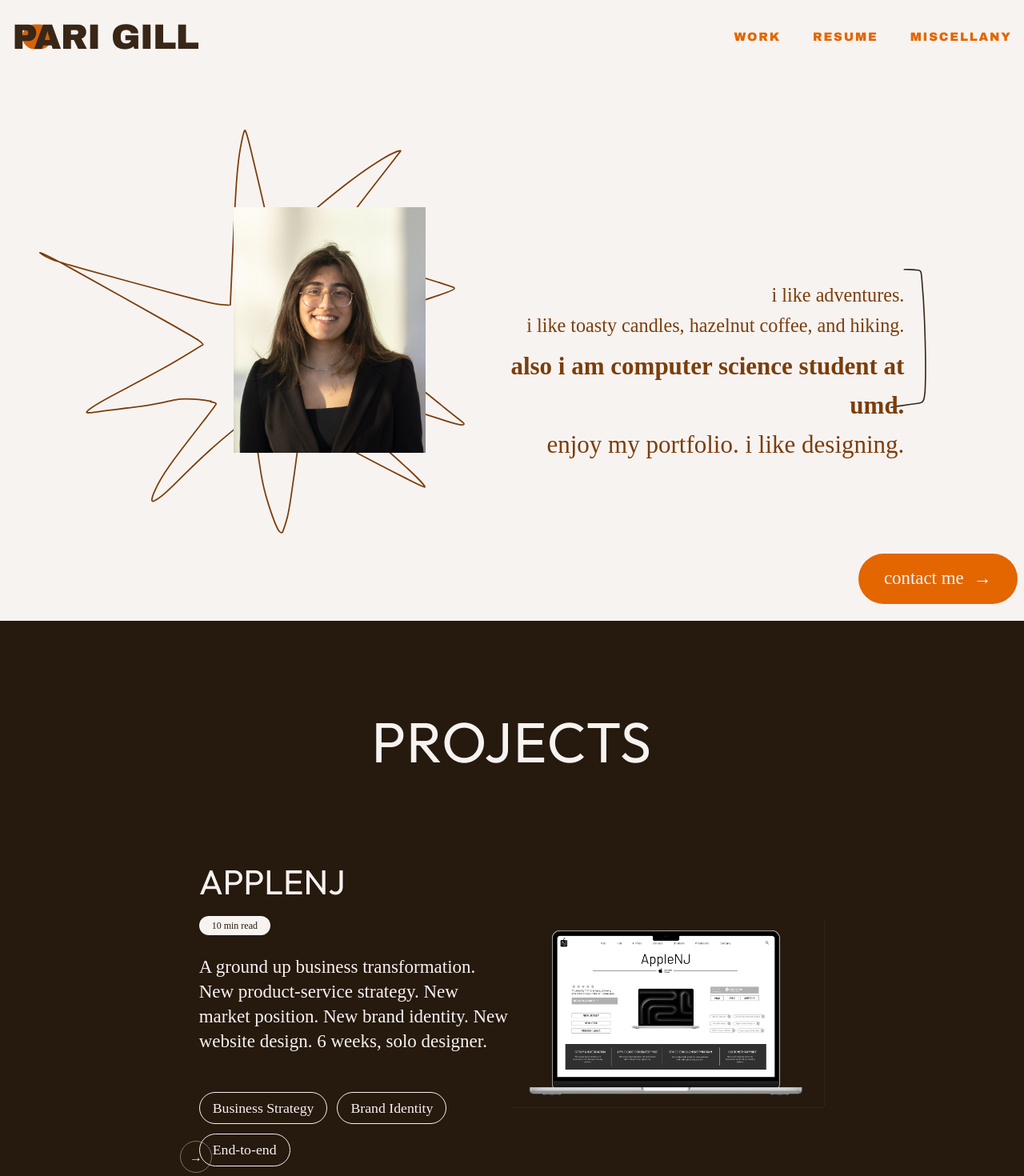
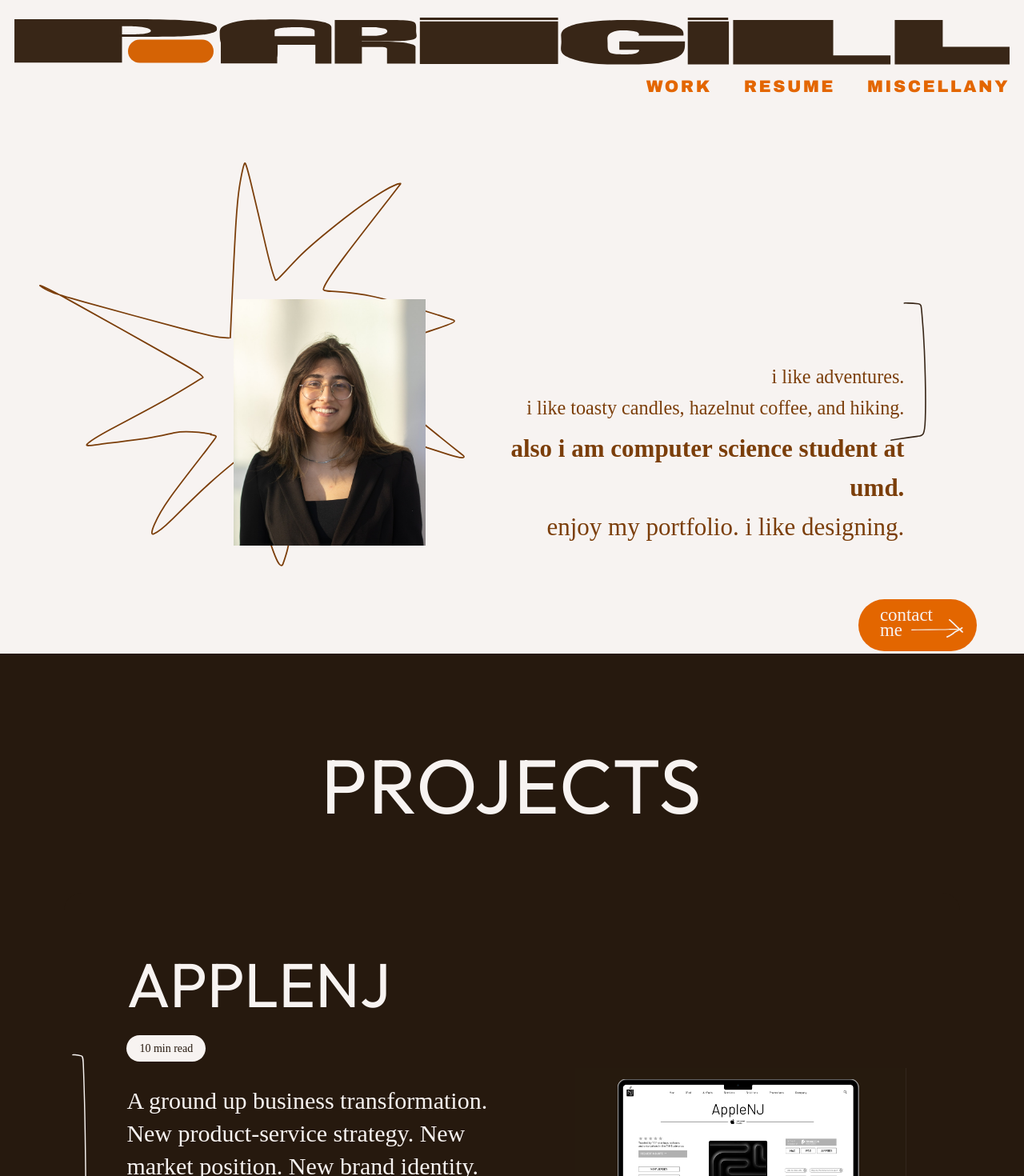
Before and after one commit to rrr-ritz/portfolio-parigi, a Next.js app: page / in a window 1280 px wide. Shown: the top 1470 px of the page at 80% size. Built offline with nearby package versions, Linux system fonts and the light colour scheme.

Commit message:
feat: nav logo, card brackets, smushed CTA, resume PDF

```diff
--- a/src/components/landing/Hero.tsx
+++ b/src/components/landing/Hero.tsx
@@ -36,7 +36,7 @@ export function Hero() {
       aria-label="Pari Gill — intro"
       className="relative isolate bg-cream"
     >
-      <div className="relative mx-auto w-full max-w-[1514px] px-5 pt-28 pb-16 md:pt-32 md:pb-24 xl:aspect-[1514/918] xl:px-0 xl:pb-0 xl:pt-0">
+      <div className="relative mx-auto w-full max-w-[1514px] px-5 pt-8 pb-16 md:pt-6 md:pb-24 xl:aspect-[1514/786] xl:px-0 xl:pb-0 xl:pt-0">
         {/* Decorative SVG vectors — desktop only */}
         <div
           aria-hidden="true"
@@ -48,7 +48,7 @@ export function Hero() {
             width={281}
             height={238}
             className="absolute h-auto"
-            style={{ top: "40.63%", left: "3.83%", width: "18.56%" }}
+            style={{ top: "30.66%", left: "3.83%", width: "18.56%" }}
           />
           <Image
             src="/images/landing/hero-vector-5.svg"
@@ -56,7 +56,7 @@ export function Hero() {
             width={347}
             height={439}
             className="absolute h-auto"
-            style={{ top: "20.81%", left: "22.46%", width: "22.92%" }}
+            style={{ top: "7.51%", left: "22.46%", width: "22.92%" }}
           />
           <Image
             src="/images/landing/hero-vector-6.svg"
@@ -64,7 +64,7 @@ export function Hero() {
             width={406}
             height={247}
             className="absolute h-auto"
-            style={{ top: "58.93%", left: "14.73%", width: "26.82%" }}
+            style={{ top: "52.04%", left: "14.73%", width: "26.82%" }}
           />
           <Image
             src="/images/landing/hero-vector-8.svg"
@@ -72,7 +72,7 @@ export function Hero() {
             width={54}
             height={213}
             className="absolute h-auto"
-            style={{ top: "43.35%", left: "86.95%", width: "3.53%" }}
+            style={{ top: "33.84%", left: "86.95%", width: "3.53%" }}
           />
         </div>
 
@@ -110,18 +110,89 @@ export function Hero() {
           </p>
         </div>
 
-        {/* "contact me" CTA */}
+        {/* "contact me" CTA — intentionally smushed pill per Figma design */}
         <Link
           href="/contact"
           data-hero-reveal
-          className="group relative z-10 mx-auto mt-10 flex w-max items-center gap-3 rounded-full bg-orange-bright px-7 py-3 font-serif text-cream transition-transform duration-300 hover:-translate-y-0.5 md:mt-12 md:text-[22.9px] md:px-8 md:py-3.5 xl:absolute xl:mx-0 xl:mt-0 xl:left-[83.82%] xl:top-[86.10%]"
+          aria-label="Contact Pari"
+          className="group relative z-10 mx-auto mt-10 block rounded-full bg-orange-bright transition-transform duration-300 hover:-translate-y-0.5 md:mt-12 xl:absolute xl:mx-0 xl:mt-0 xl:left-[83.82%] xl:top-[86.10%]"
+          style={{
+            // Figma: 148×65.4 at 1514-wide frame → 9.77% × ~7.12%
+            // Tight pill; text will wrap to two lines.
+            width: "148px",
+            height: "65.4px",
+          }}
         >
-          <span>contact me</span>
+          <span
+            className="absolute font-serif text-cream"
+            style={{
+              left: "18.25%", // 27/148
+              top: "16.8%", // 11/65.4
+              width: "44.95%", // 66.54/148
+              fontSize: "22.9px",
+              lineHeight: "0.82",
+            }}
+          >
+            contact me
+          </span>
+
+          {/* Hand-drawn arrow, 3 SVG fragments (shaft + two tip lines) */}
           <span
             aria-hidden="true"
-            className="inline-block transition-transform duration-300 group-hover:translate-x-1"
+            className="pointer-events-none absolute transition-transform duration-300 group-hover:translate-x-0.5"
+            style={{
+              // Shaft (cta-arrow-1): 62×3 at (1335.54-1269, 827.32-790.6) = (66.54, 36.72)
+              left: `${(66.54 / 148) * 100}%`,
+              top: `${(36.72 / 65.4) * 100}%`,
+              width: `${(62 / 148) * 100}%`,
+              height: `${(3 / 65.4) * 100}%`,
+            }}
           >
-            →
+            <Image
+              src="/images/landing/cta-arrow-1.svg"
+              alt=""
+              width={64}
+              height={3}
+              className="h-full w-full"
+            />
+          </span>
+          <span
+            aria-hidden="true"
+            className="pointer-events-none absolute"
+            style={{
+              // Arrow tip upper (cta-arrow-3, 18×17): at (1382.58-1269, 815.84-790.6) = (113.58, 25.24)
+              left: `${(113.58 / 148) * 100}%`,
+              top: `${(25.24 / 65.4) * 100}%`,
+              width: `${(18 / 148) * 100}%`,
+              height: `${(17 / 65.4) * 100}%`,
+            }}
+          >
+            <Image
+              src="/images/landing/cta-arrow-3.svg"
+              alt=""
+              width={18}
+              height={17}
+              className="h-full w-full"
+            />
+          </span>
+          <span
+            aria-hidden="true"
+            className="pointer-events-none absolute"
+            style={{
+              // Arrow tip lower (cta-arrow-2, 21×13): at (1379.14-1269, 826.17-790.6) = (110.14, 35.57)
+              left: `${(110.14 / 148) * 100}%`,
+              top: `${(35.57 / 65.4) * 100}%`,
+              width: `${(21 / 148) * 100}%`,
+              height: `${(13 / 65.4) * 100}%`,
+            }}
+          >
+            <Image
+              src="/images/landing/cta-arrow-2.svg"
+              alt=""
+              width={21}
+              height={13}
+              className="h-full w-full"
+            />
           </span>
         </Link>
       </div>
--- a/src/components/landing/ProjectCard.tsx
+++ b/src/components/landing/ProjectCard.tsx
@@ -25,27 +25,41 @@ export function ProjectCard({ data }: Props) {
       aria-label={`${title} case study${locked ? " — locked" : ""}`}
       className="group relative block overflow-hidden rounded-[22px] bg-espresso-dark text-cream transition-[transform,box-shadow] duration-300 hover:-translate-y-1 hover:shadow-[0_24px_40px_-20px_rgba(0,0,0,0.4)]"
     >
-      <div className="relative grid grid-cols-1 gap-6 px-6 pb-8 pt-7 md:grid-cols-[minmax(0,1fr)_minmax(0,1fr)] md:gap-10 md:px-12 md:pt-8 lg:gap-0 lg:px-[7%] lg:pt-[30px] lg:pb-[40px]">
+      {/* Hand-drawn bracket on the left edge (Figma Vector 9, mirrored) */}
+      <span
+        aria-hidden="true"
+        className="pointer-events-none absolute inset-y-0 left-0 flex w-[3%] min-w-[18px] max-w-[28px] items-center justify-center"
+      >
+        <Image
+          src="/images/landing/card-arrow.svg"
+          alt=""
+          width={39}
+          height={395}
+          className="h-[90%] w-auto -scale-x-100"
+        />
+      </span>
+
+      <div className="relative grid grid-cols-1 items-center gap-8 pl-10 pr-6 pb-10 pt-9 md:grid-cols-[minmax(0,6fr)_minmax(0,5fr)] md:gap-14 md:pl-20 md:pr-12 md:pt-12 md:pb-12 lg:gap-16 lg:pl-[7%] lg:pr-[6%] lg:pt-[56px] lg:pb-[56px] xl:pt-[72px] xl:pb-[72px]">
         {/* Text column */}
         <div className="relative z-10 flex flex-col">
-          <h3 className="font-sans text-3xl uppercase leading-[1.2] md:text-[36px] lg:text-[43.27px]">
+          <h3 className="font-sans text-4xl uppercase leading-[1.1] md:text-[52px] lg:text-[64px] xl:text-[78px]">
             {title}
           </h3>
 
-          <span className="mt-4 inline-flex w-max items-center rounded-full bg-cream px-4 py-1 text-xs font-serif text-espresso-dark">
+          <span className="mt-5 inline-flex w-max items-center rounded-full bg-cream px-4 py-1.5 font-serif text-[13px] text-espresso-dark md:text-[14px]">
             {badge}
           </span>
 
-          <p className="mt-6 font-serif leading-[1.35] text-[15px] md:text-[20px] lg:text-[23px]">
+          <p className="mt-7 max-w-[46ch] font-serif leading-[1.38] text-[16px] md:text-[22px] lg:text-[26px] xl:text-[30px]">
             {description}
           </p>
 
           {tags.length > 0 && (
-            <ul className="mt-6 flex flex-wrap gap-3 md:mt-10 lg:mt-12">
+            <ul className="mt-8 flex flex-wrap gap-3 md:mt-12 lg:mt-14">
               {tags.map((tag) => (
                 <li
                   key={tag}
-                  className="inline-flex items-center rounded-full border border-cream px-4 py-[6px] font-serif text-[13px] md:text-[15px] lg:text-[17.75px]"
+                  className="inline-flex items-center rounded-full border border-cream px-5 py-2 font-serif text-[14px] md:text-[17px] lg:text-[20px] xl:text-[22px]"
                 >
                   {tag}
                 </li>
@@ -55,25 +69,17 @@ export function ProjectCard({ data }: Props) {
         </div>
 
         {/* Image column */}
-        <div className="relative flex min-h-[180px] items-center justify-center md:min-h-[240px] lg:min-h-[307px]">
-          <div className={`relative aspect-[489/307] w-full max-w-[489px] overflow-hidden ${imageClass ?? ""}`}>
+        <div className="relative flex min-h-[200px] items-center justify-center md:min-h-[280px] lg:min-h-[360px] xl:min-h-[420px]">
+          <div className={`relative aspect-[489/307] w-full overflow-hidden ${imageClass ?? ""}`}>
             <Image
               src={image}
               alt={imageAlt}
               fill
-              sizes="(max-width: 767px) 100vw, (max-width: 1023px) 50vw, 489px"
+              sizes="(max-width: 767px) 100vw, (max-width: 1279px) 45vw, 640px"
               className="object-contain"
             />
           </div>
         </div>
-
-        {/* Arrow marker, bottom-left — rotates on hover */}
-        <span
-          aria-hidden="true"
-          className="pointer-events-none absolute bottom-6 left-6 inline-flex h-10 w-10 items-center justify-center rounded-full border border-cream/40 text-cream transition-transform duration-300 group-hover:translate-x-1 md:bottom-8 md:left-10 lg:bottom-[32px] lg:left-[40px]"
-        >
-          →
-        </span>
       </div>
     </Link>
   );
--- a/src/components/landing/ProjectsSection.tsx
+++ b/src/components/landing/ProjectsSection.tsx
@@ -94,12 +94,12 @@ export function ProjectsSection() {
       aria-label="Selected projects"
       className="relative bg-espresso-dark py-16 md:py-24 lg:py-28"
     >
-      <div className="mx-auto w-full max-w-[1514px] px-5 md:px-10 lg:px-[185px]">
-        <h2 className="mb-12 text-center font-sans text-4xl uppercase tracking-[0.02em] text-cream md:mb-16 md:text-[56px] lg:mb-20 lg:text-[70.64px]">
+      <div className="mx-auto w-full max-w-[1680px] px-4 md:px-8 lg:px-14 xl:px-20">
+        <h2 className="mb-12 text-center font-sans text-4xl uppercase tracking-[0.02em] text-cream md:mb-16 md:text-[56px] lg:mb-20 lg:text-[80px] xl:text-[96px]">
           Projects
         </h2>
 
-        <ul className="flex flex-col gap-10 md:gap-14 lg:gap-[85px]">
+        <ul className="flex flex-col gap-10 md:gap-14 lg:gap-20 xl:gap-[96px]">
           {PROJECTS.map((p) => (
             <li key={p.slug} data-project-card>
               <ProjectCard data={p} />
--- a/src/components/layout/Footer.tsx
+++ b/src/components/layout/Footer.tsx
@@ -7,7 +7,7 @@ const CONTACTS = [
 
 const SECONDARY_LINKS = [
   { label: "Work", href: "/work" },
-  { label: "Resume", href: "/resume.pdf" },
+  { label: "Resume", href: "/Pari_Gill_Resume.pdf" },
   { label: "Miscellany", href: "/miscellany" },
   { label: "Contact", href: "/contact" },
 ];
--- a/src/components/layout/Navigation.tsx
+++ b/src/components/layout/Navigation.tsx
@@ -1,29 +1,33 @@
 "use client";
 
+import Image from "next/image";
 import Link from "next/link";
 import { usePathname } from "next/navigation";
 import { useEffect, useState } from "react";
 import { cn } from "@/lib/utils";
 
-type NavLink = { label: string; href: string };
+type NavLink = { label: string; href: string; external?: boolean };
 
 const LINKS: NavLink[] = [
   { label: "Work", href: "/work" },
-  { label: "Resume", href: "/resume.pdf" },
+  { label: "Resume", href: "/Pari_Gill_Resume.pdf", external: true },
   { label: "Miscellany", href: "/miscellany" },
 ];
 
+// Ellipse (Figma Ellipse 14) sits over the banner wordmark at Figma coords
+// x=186,y=54,w=127,h=34 — relative to the banner at (18,22,1476×69):
+//   left = (186-18)/1476 = 11.38%
+//   top  = (54-22)/69    = 46.38%  (top-of-box)
+//   w    = 127/1476      =  8.60%
+//   h    = 34/69         = 49.28%
+const ELLIPSE_LEFT = "11.38%";
+const ELLIPSE_TOP = "46.38%";
+const ELLIPSE_WIDTH = "8.60%";
+const ELLIPSE_HEIGHT = "49.28%";
+
 export function Navigation() {
   const pathname = usePathname();
-  const [scrolled, setScrolled] = useState(false);
   const [open, setOpen] = useState(false);
-
-  useEffect(() => {
-    const onScroll = () => setScrolled(window.scrollY > 40);
-    onScroll();
-    window.addEventListener("scroll", onScroll, { passive: true });
-    return () => window.removeEventListener("scroll", onScroll);
-  }, []);
 
   useEffect(() => {
     setOpen(false);
@@ -46,54 +50,23 @@ export function Navigation() {
     href === "/" ? pathname === "/" : pathname.startsWith(href);
 
   return (
-    <header
-      className={cn(
-        "fixed inset-x-0 top-0 z-40 transition-[background-color,backdrop-filter,box-shadow] duration-300",
-        scrolled
-          ? "bg-cream/80 backdrop-blur-md shadow-[0_1px_0_rgba(56,38,23,0.06)]"
-          : "bg-transparent",
-      )}
-    >
+    <header className="relative z-40 bg-cream" aria-label="Site header">
+      {/* ───────── Mobile (< md) ───────── */}
       <nav
         aria-label="Primary"
-        className="mx-auto flex max-w-[1514px] items-center justify-between px-5 py-4 md:px-[calc(18/1514*100%)] md:py-6"
+        className="mx-auto flex max-w-[1514px] items-center justify-between px-5 py-4 md:hidden"
       >
         <Link
           href="/"
           aria-label="Pari Gill — home"
-          className="group relative inline-flex items-center"
+          className="relative inline-block font-display text-[32px] uppercase leading-none tracking-[-0.02em] text-espresso"
         >
-          <span className="relative inline-block font-display text-[32px] uppercase leading-none tracking-[-0.02em] text-espresso md:text-[44px]">
-            <span
-              aria-hidden="true"
-              className="pointer-events-none absolute left-[0.28em] top-1/2 -z-0 h-[0.7em] w-[0.85em] -translate-y-1/2 rounded-full bg-orange-bright md:bg-orange"
-            />
-            <span className="relative z-10">Pari Gill</span>
-          </span>
+          <span
+            aria-hidden="true"
+            className="pointer-events-none absolute left-[0.28em] top-1/2 -z-0 h-[0.7em] w-[0.85em] -translate-y-1/2 rounded-full bg-orange-bright"
+          />
+          <span className="relative z-10">Pari Gill</span>
         </Link>
-
-        <ul className="hidden items-center gap-10 md:flex">
-          {LINKS.map((l) => (
-            <li key={l.href}>
-              <Link
-                href={l.href}
-                className="group relative inline-block py-1 font-display text-[15px] uppercase tracking-[0.12em] text-orange-bright"
-                aria-current={isActive(l.href) ? "page" : undefined}
-              >
-                <span>{l.label}</span>
-                <span
-                  aria-hidden="true"
-                  className={cn(
-                    "pointer-events-none absolute inset-x-0 -bottom-0.5 h-[2px] origin-left bg-orange-bright transition-transform duration-300",
-                    isActive(l.href)
-                      ? "scale-x-100"
-                      : "scale-x-0 group-hover:scale-x-100 group-focus-visible:scale-x-100",
-                  )}
-                />
-              </Link>
-            </li>
-          ))}
-        </ul>
 
         <button
           type="button"
@@ -101,7 +74,7 @@ export function Navigation() {
           aria-controls="mobile-nav"
           aria-label={open ? "Close menu" : "Open menu"}
           onClick={() => setOpen((v) => !v)}
-          className="relative inline-flex h-11 w-11 items-center justify-center md:hidden"
+          className="relative inline-flex h-11 w-11 items-center justify-center"
         >
           <span className="sr-only">Menu</span>
           <span
@@ -128,6 +101,69 @@ export function Navigation() {
         </button>
       </nav>
 
+      {/* ───────── Desktop (md+) ───────── */}
+      <div className="mx-auto hidden max-w-[1514px] px-[18px] md:block md:pt-[22px]">
+        {/* Row 1: full-width wordmark banner with orange ellipse accent */}
+        <Link
+          href="/"
+          aria-label="Pari Gill — home"
+          className="relative block w-full"
+        >
+          <span
+            aria-hidden="true"
+            className="pointer-events-none absolute top-1/2 -translate-y-1/2 rounded-full bg-orange"
+            style={{
+              left: ELLIPSE_LEFT,
+              width: ELLIPSE_WIDTH,
+              height: ELLIPSE_HEIGHT,
+              // Use the "top" value instead of 50% if we want to match Figma
+              // more strictly — the Figma ellipse center ≈ 49px from top of
+              // a 69px banner, which is 71% from top (not 50%). Re-anchor:
+              top: `calc(${ELLIPSE_TOP} + ${ELLIPSE_HEIGHT} / 2)`,
+            }}
+          />
+          <Image
+            src="/images/landing/logo-pari-gill.svg"
+            alt="Pari Gill"
+            width={1477}
+            height={70}
+            priority
+            className="relative z-10 block h-auto w-full"
+          />
+        </Link>
+
+        {/* Row 2: primary nav links, right-aligned */}
+        <nav
+          aria-label="Primary"
+          className="flex justify-end pb-6 pt-[calc(10/1514*100%)]"
+        >
+          <ul className="flex items-center gap-10">
+            {LINKS.map((l) => (
+              <li key={l.href}>
+                <Link
+                  href={l.href}
+                  className="group relative inline-block py-1 font-display text-[16px] uppercase tracking-[0.12em] text-orange-bright lg:text-[18px] xl:text-[21px]"
+                  aria-current={isActive(l.href) ? "page" : undefined}
+                  {...(l.external ? { target: "_blank", rel: "noopener noreferrer" } : {})}
+                >
+                  <span>{l.label}</span>
+                  <span
+                    aria-hidden="true"
+                    className={cn(
+                      "pointer-events-none absolute inset-x-0 -bottom-0.5 h-[2px] origin-left bg-orange-bright transition-transform duration-300",
+                      isActive(l.href)
+                        ? "scale-x-100"
+                        : "scale-x-0 group-hover:scale-x-100 group-focus-visible:scale-x-100",
+                    )}
+                  />
+                </Link>
+              </li>
+            ))}
+          </ul>
+        </nav>
+      </div>
+
+      {/* ───────── Mobile menu overlay ───────── */}
       <div
         id="mobile-nav"
         className={cn(
@@ -154,9 +190,7 @@ export function Navigation() {
               key={l.href}
               className={cn(
                 "transition-[opacity,transform] duration-500",
-                open
-                  ? "translate-y-0 opacity-100"
-                  : "translate-y-2 opacity-0",
+                open ? "translate-y-0 opacity-100" : "translate-y-2 opacity-0",
               )}
               style={{ transitionDelay: open ? `${i * 60 + 80}ms` : "0ms" }}
             >
@@ -164,6 +198,7 @@ export function Navigation() {
                 href={l.href}
                 className="font-display text-3xl uppercase tracking-[0.12em] text-orange-bright"
                 aria-current={isActive(l.href) ? "page" : undefined}
+                {...(l.external ? { target: "_blank", rel: "noopener noreferrer" } : {})}
               >
                 {l.label}
               </Link>
```
Also changed, not shown: 1 other file (tests, documents, lock files or other folders).
